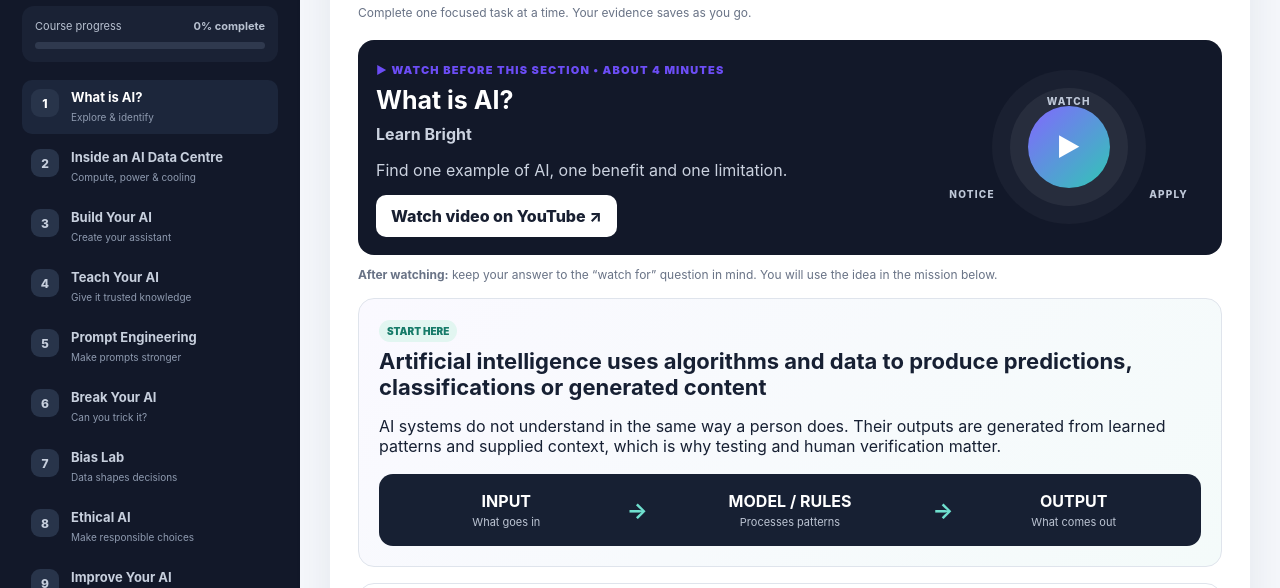
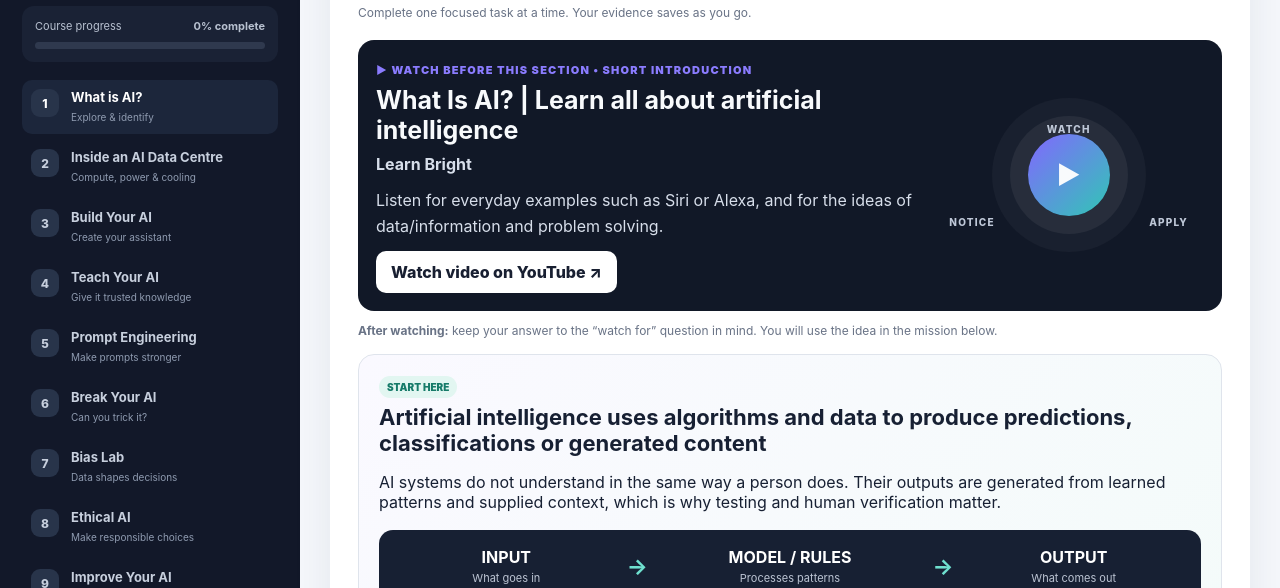
Before and after one commit to trevore777/ai-lab, a website: page index.html in a window 1280 px wide. Shown: the part 203-791 px from the top of the page. Drawn offline with Linux system fonts and the light colour scheme.

Commit message:
Load junior AI foundations after video worksheets

```diff
--- a/index.html
+++ b/index.html
@@ -32,5 +32,6 @@
   <script src="app.js"></script>
   <script src="data-centre.js"></script>
   <script src="video-worksheets.js"></script>
+  <script src="junior-foundations.js"></script>
 </body>
 </html>
```
